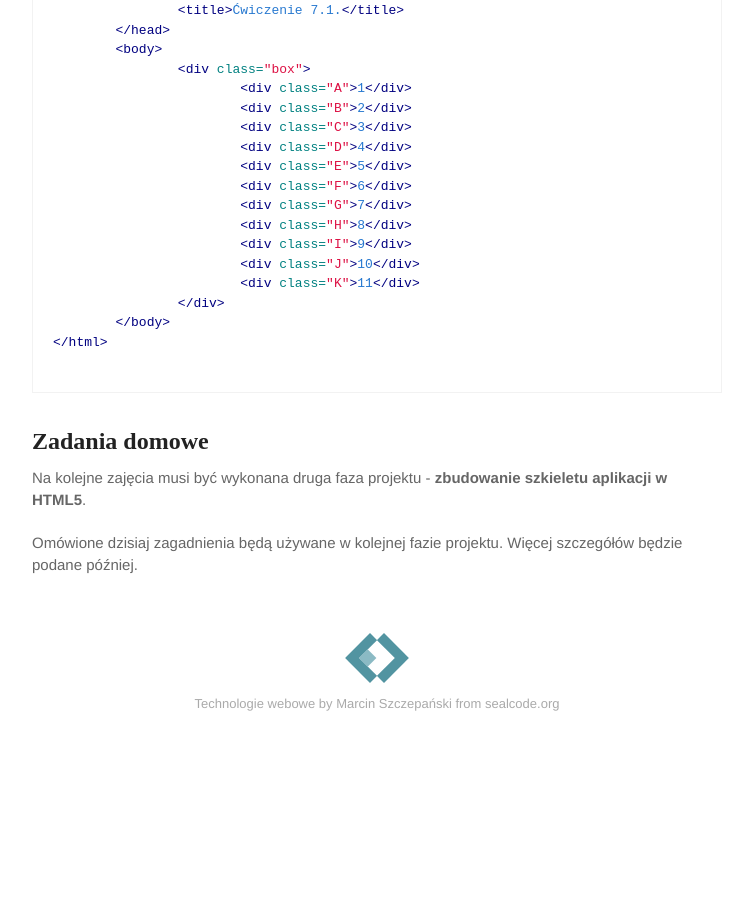
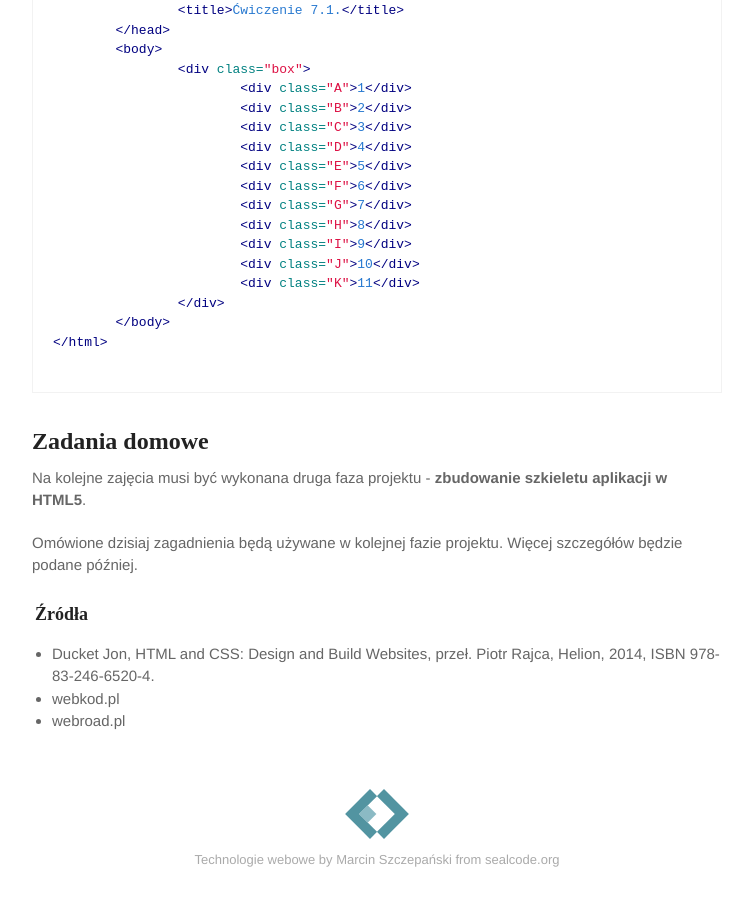
Before and after one commit to marcin-szczepanski/TWE, a Jekyll site: the page built from zajecia/1B/zaj03.md, in a window 1280 px wide and 900 px high, scrolled down 7550 px. Shown: the whole window, without its empty margins (263-1016 px from the left). Built offline with Jekyll 4.4.1, drawn with Linux system fonts in a browser that asks for light colours; some web fonts are replaced; before the commit the page ends 8294 px from its top, so only the background shows below that.

Commit message:
Add sources

```diff
--- a/zajecia/1B/zaj03.md
+++ b/zajecia/1B/zaj03.md
@@ -235,3 +235,8 @@ Korzystając z mechanizmu flexbox, stwórz układ jak na poniższym obrazku na p
 Na kolejne zajęcia musi być wykonana druga faza projektu - **zbudowanie szkieletu aplikacji w HTML5**.
 
 Omówione dzisiaj zagadnienia będą używane w kolejnej fazie projektu. Więcej szczegółów będzie podane później.
+
+### Źródła
+* Ducket Jon, HTML and CSS: Design and Build Websites, przeł. Piotr Rajca, Helion, 2014, ISBN 978-83-246-6520-4.
+* webkod.pl
+* webroad.pl
```
Also changed, not shown: zajecia/1B/zaj01.md (+4 -0 lines), zajecia/1B/zaj02.md (+3 -0 lines).
